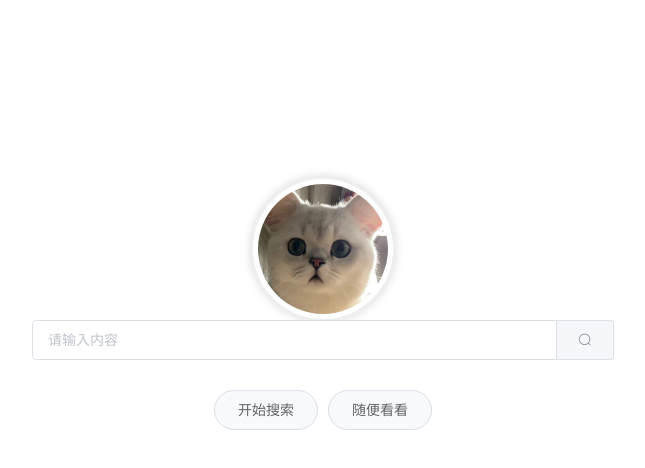
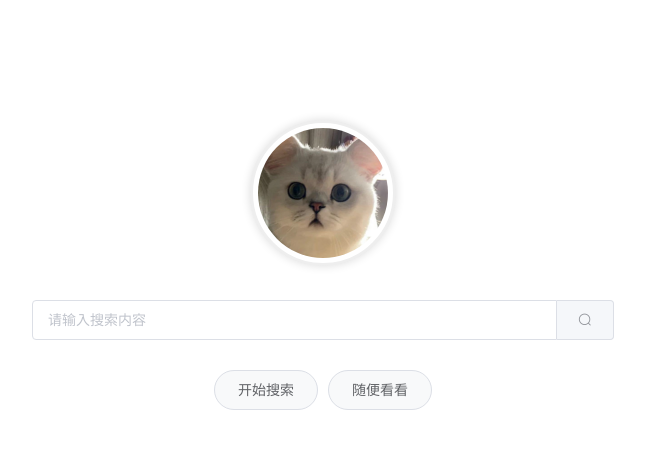
Before and after one commit to yanqiaoyu/yShiftLeftEngine, a Vue app in the folder yshiftleftengine-vue/: page /#/ in a window 1280 px wide. Shown: the top 468 px of the page, without its empty margins (317-962 px from the left). Built offline with nearby package versions, Linux system fonts and the light colour scheme.

Commit message:
Update Search.vue

```diff
--- a/yshiftleftengine-vue/src/components/Search.vue
+++ b/yshiftleftengine-vue/src/components/Search.vue
@@ -6,7 +6,11 @@
         <img src="../assets/cat.png" alt />
       </div>
       <div>
-        <el-input placeholder="请输入内容" v-model="input3" class="input-with-select">
+        <el-input
+          placeholder="请输入搜索内容"
+          v-model="input3"
+          class="input-with-select"
+        >
           <el-button slot="append" icon="el-icon-search"></el-button>
         </el-input>
       </div>
@@ -22,11 +26,11 @@
 export default {
   data() {
     return {
-      input3: '',
-      select: '',
-    }
+      input3: "",
+      select: "",
+    };
   },
-}
+};
 </script>
 
 <style lang="less" scoped>
@@ -37,7 +41,7 @@ export default {
 
 .search-Input {
   width: 582px;
-  height: 20%;
+  // height: 20%;
   background-color: #fff;
   border-radius: 3px;
   // 位置采用绝对位置
@@ -47,6 +51,7 @@ export default {
   top: 50%;
   // 然后再向左，向上位移50%
   transform: translate(-50%, -50%);
+  min-height: 200px;
 }
 
 .input-with-select .el-input-group__prepend {
```
